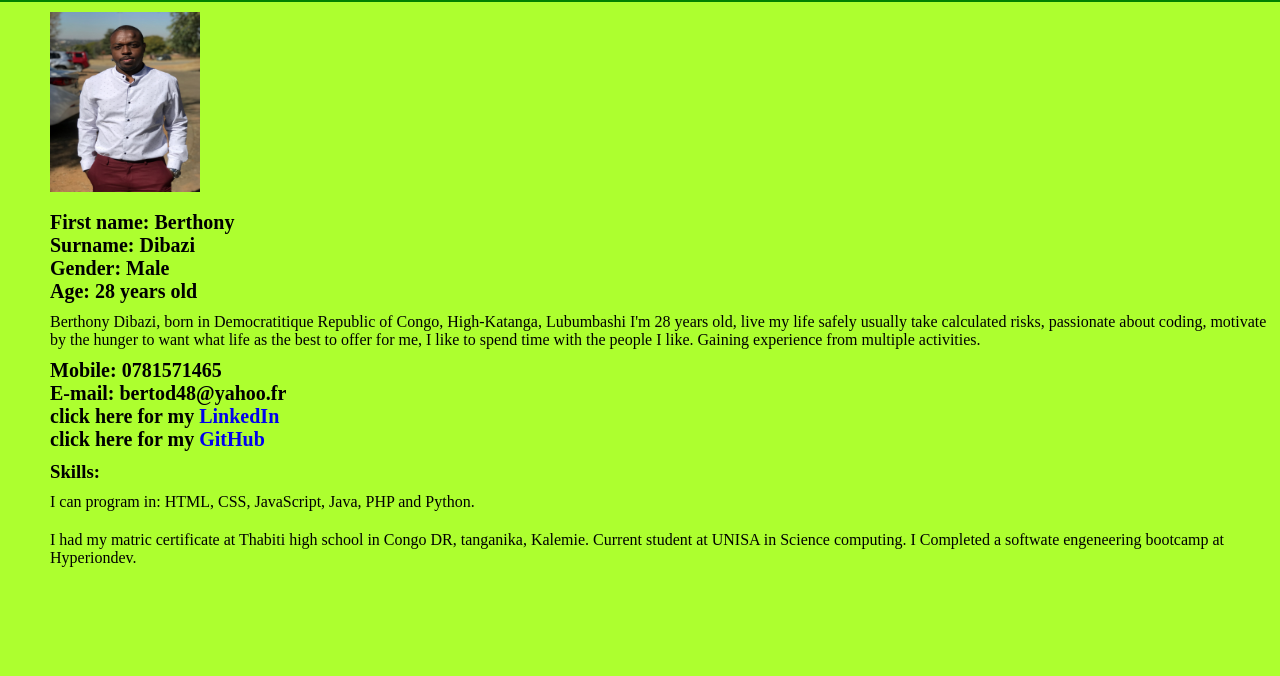
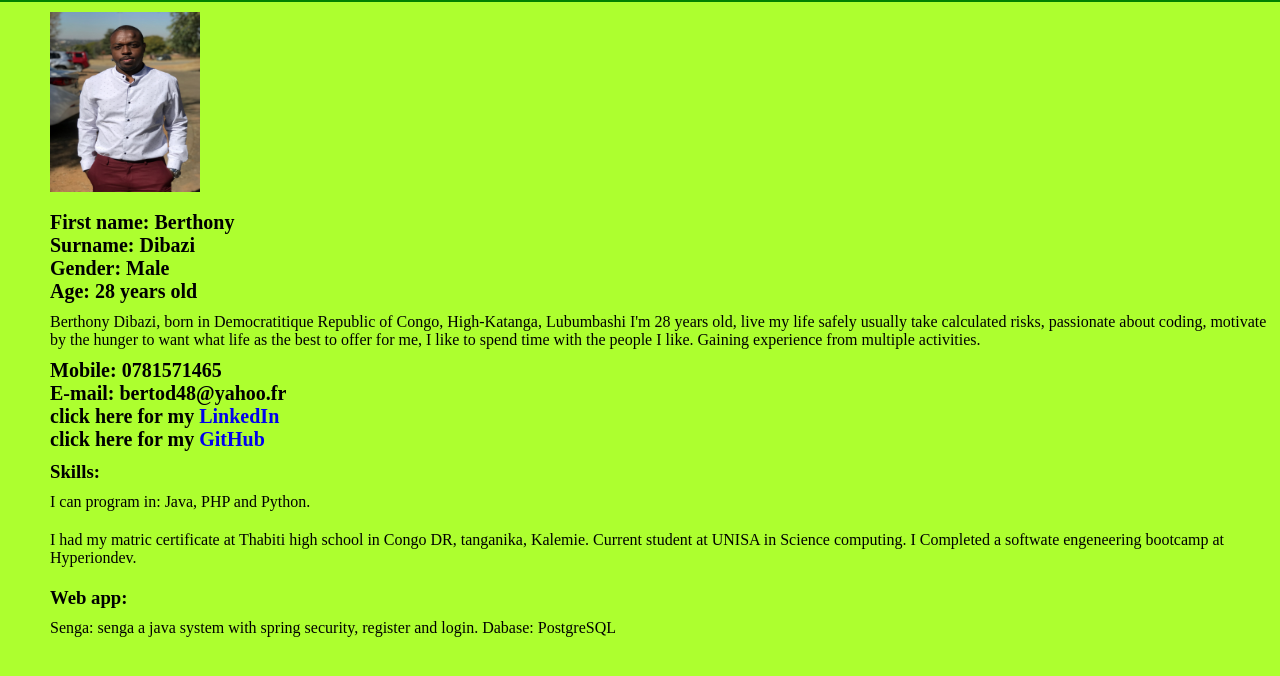
Before and after one commit to dibazi/webpage, a plain HTML site: page index.html in a window 1280 px wide. Shown: the part 88-764 px from the top of the page. Drawn offline with Linux system fonts and the light colour scheme.

Commit message:
Update index.html

```diff
--- a/index.html
+++ b/index.html
@@ -33,7 +33,7 @@
         <h4> click here for my <a href="https://github.com/dibazi?tab=repositories">GitHub</a> </h4>
 
     <h3 id="knowledge">Skills: </h3>
-    <p>I can program in:  HTML, CSS, JavaScript, Java, PHP
+    <p>I can program in: Java, PHP
         and Python.
     </p>
     <p>
@@ -41,6 +41,9 @@
         DR, tanganika, Kalemie. Current student at UNISA in Science computing.
         I Completed a softwate engeneering bootcamp at Hyperiondev.
     </p>
-
+   <h3 id="knowledge">Web app: </h3>
+   <p>Senga: senga a java system with spring security, register and login.
+      Dabase: PostgreSQL
+    </p>
 </body>
 </html>
```
